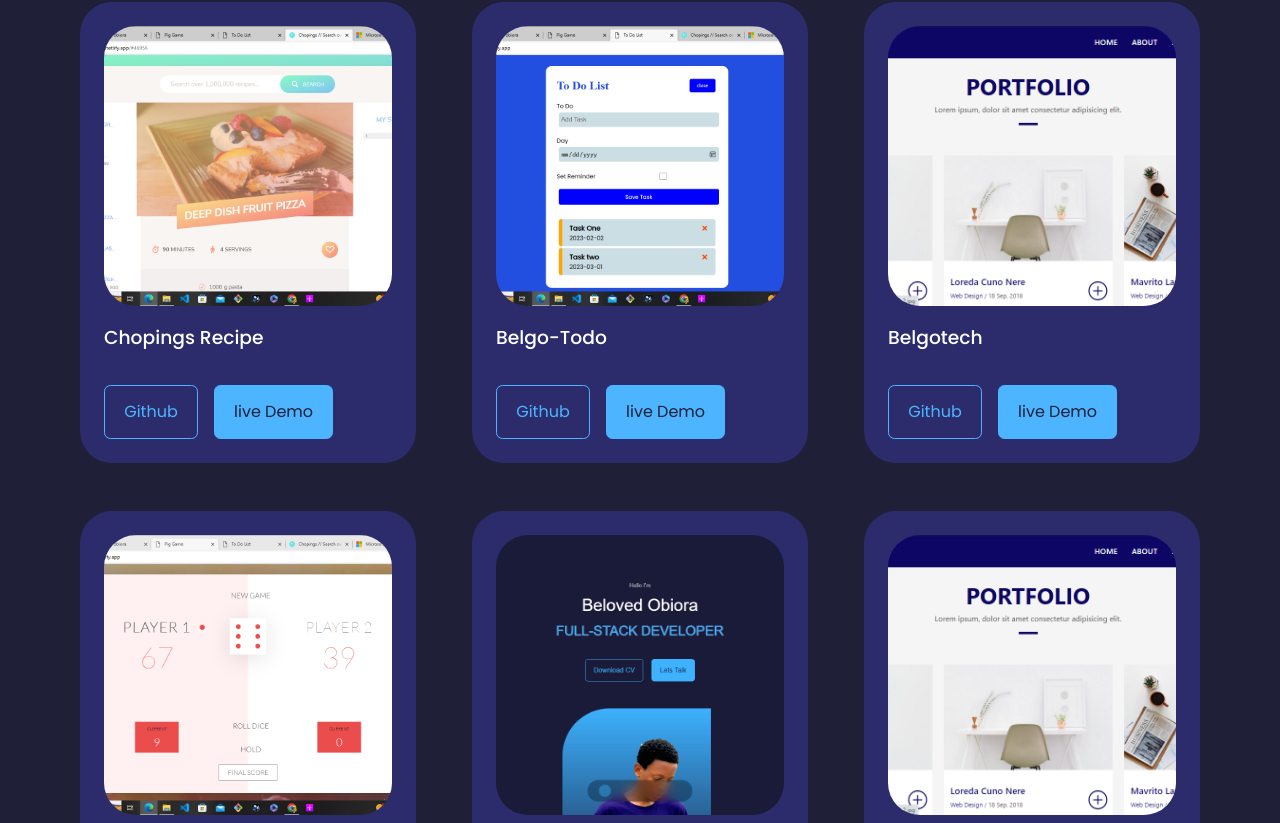
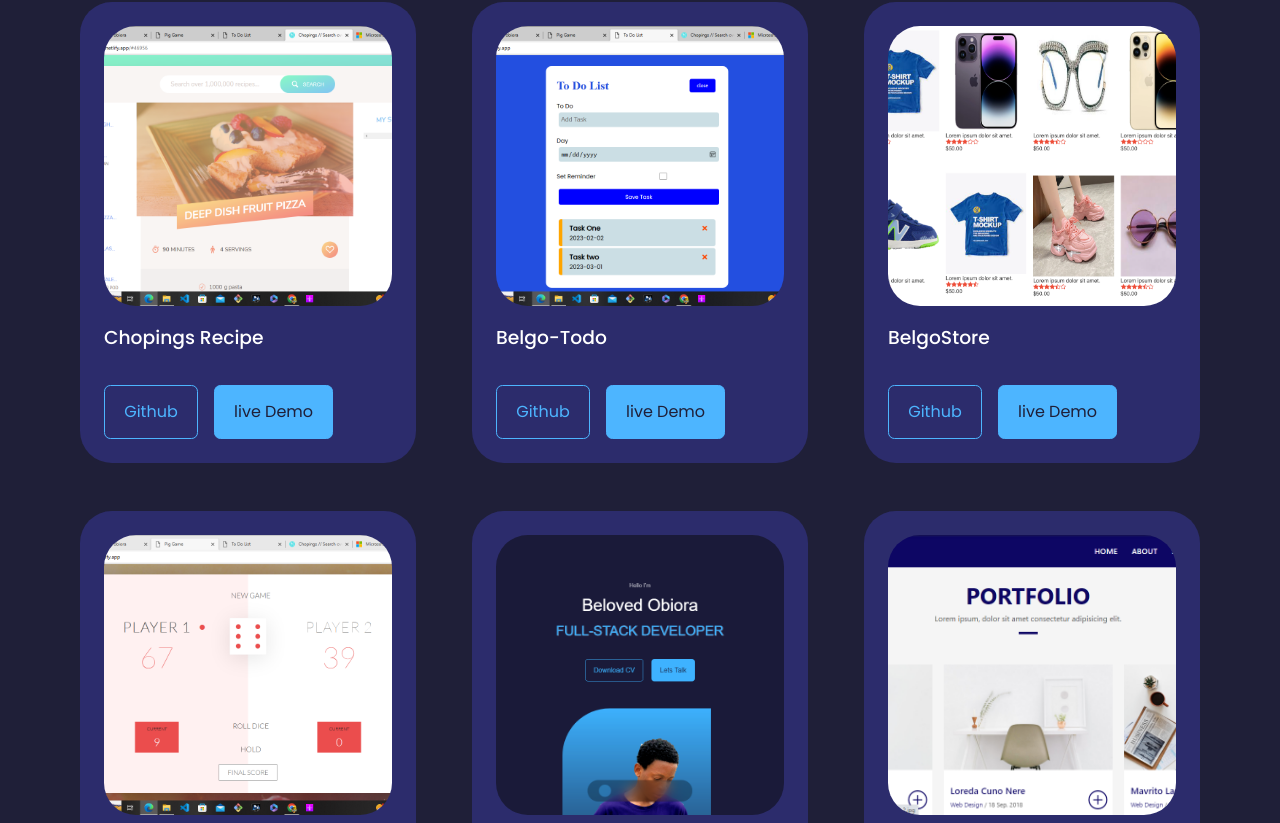
Before and after one commit to Belgotech/my-react-portfolio, a React (Vite) app: page / in a window 1280 px wide. Shown: the part 3600-4423 px from the top of the page. Built offline with nearby package versions, Linux system fonts and the light colour scheme.

Commit message:
App Update

```diff
--- a/src/Component/Portfolio/Portfolio.jsx
+++ b/src/Component/Portfolio/Portfolio.jsx
@@ -1,5 +1,5 @@
 import "./Portfolio.css";
-import IMG1 from "../../assets/portfolio6.png";
+import IMG1 from "../../assets/portfolio.png";
 import IMG2 from "../../assets/portfolio2.png";
 import IMG3 from "../../assets/portfolio3.png";
 import IMG4 from "../../assets/portfolio4.png";
@@ -26,9 +26,9 @@ const data = [
   {
     id: 3,
     Image: IMG1,
-    title: "Belgotech",
-    demo: "https://belgotech.netlify.app",
-    github: "https://github.com/belgotech",
+    title: "BelgoStore",
+    demo: "https://belgostore.netlify.app",
+    github: "https://github.com/belgotech/ecomerce",
   },
 
 
```
Also changed, not shown: src/assets/portfolio.png (added).
